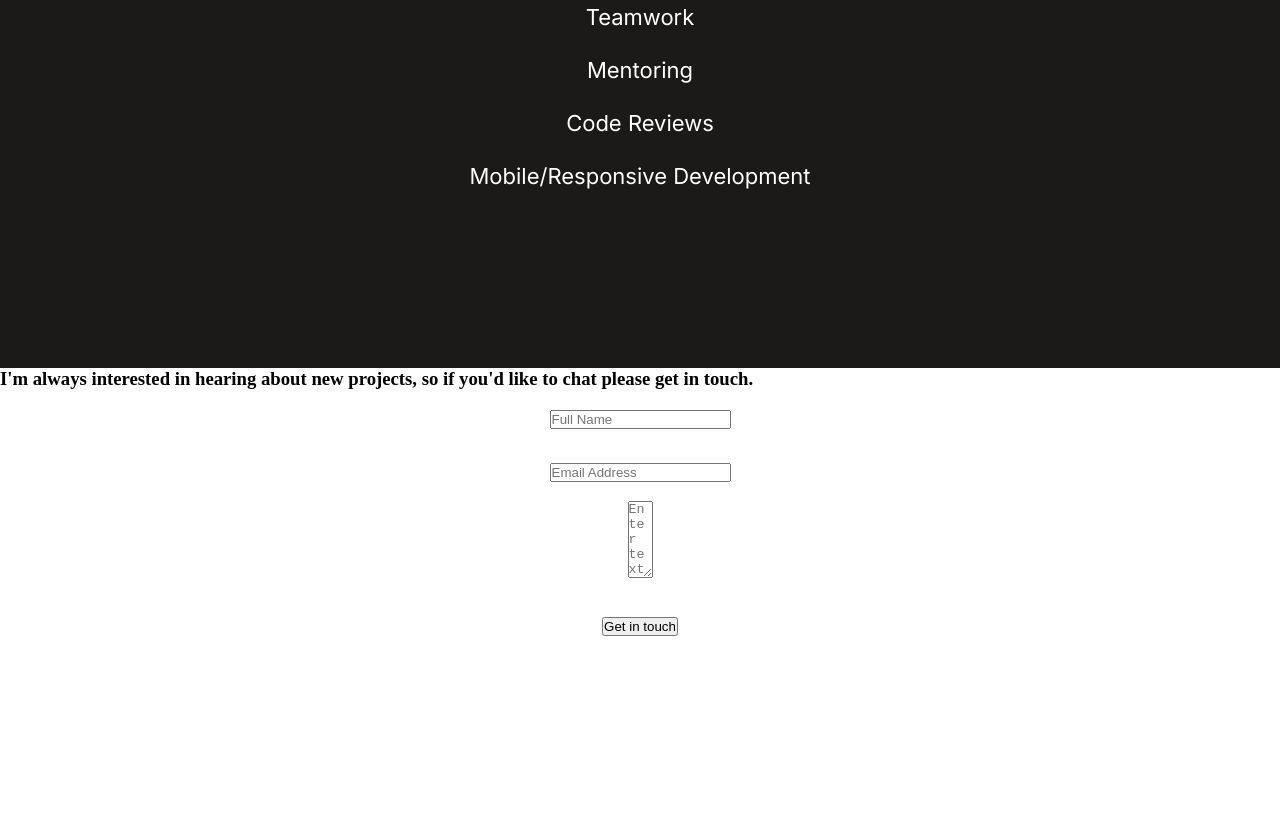
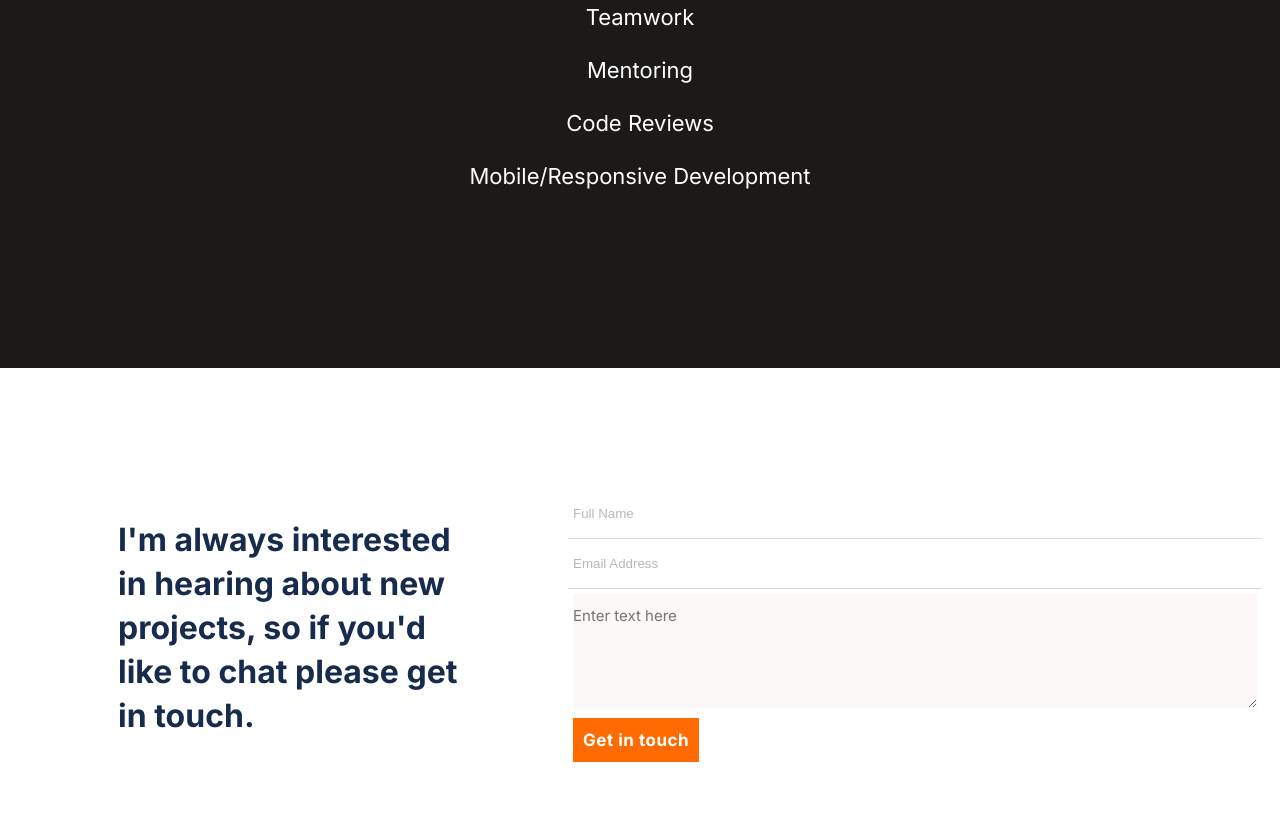
Before and after one commit to Olamarx/cr-form, a plain HTML site: page index.html in a window 1280 px wide. Shown: the part 6339-7177 px from the top of the page. Before the commit the page ends 6989 px from the top, so only its background shows below. Drawn offline with Linux system fonts and the light colour scheme.

Commit message:
Add the form styling

```diff
--- a/css/main.css
+++ b/css/main.css
@@ -325,3 +325,192 @@ li {
 .skills {
   list-style: inside url("../media/svg/circle.svg");
 }
+
+/* form {
+  margin: auto auto;
+  width: 70%;
+  height: 400px;
+} */
+/*
+.form-ul {
+
+} */
+
+/* .input-name, .input-email {
+  height: 30px;
+  width: 400px;
+  /* border-bottom: 1px solid #dbd8d7; */
+/* } */
+
+.form-section {
+  display: flex;
+  flex-direction: column;
+  align-items: center;
+  margin-top: 50px;
+}
+
+.form-section-content {
+  padding: 100px;
+  width: 327px;
+  height: 216px;
+  display: flex;
+  justify-content: center;
+}
+
+.form-section-content-h3 {
+  font-family: 'Inter', sans-serif;
+  font-style: normal;
+  font-weight: 700;
+  font-size: 32px;
+  line-height: 24px;
+  text-align: center;
+  color: #172b4d;
+}
+
+form ul {
+  list-style: none;
+  display: flex;
+  flex-direction: column;
+  gap: 20px;
+}
+
+input {
+  border: 0;
+  opacity: 0.5;
+  width: 327px;
+}
+
+.hr-form {
+  width: 100%;
+  height: 1px;
+  background: #dbd8d7;
+  opacity: 0.3;
+}
+
+form li {
+  display: flex;
+  justify-content: center;
+}
+
+.form-li {
+  height: 50px;
+  border-bottom: 1px solid #dbd8d7;
+}
+
+.form-textarea {
+  font-family: 'Inter', sans-serif;
+  font-style: normal;
+  font-weight: 400;
+  font-size: 15px;
+  line-height: 44px;
+  color: #3c3a39;
+  background: #fbf8f7;
+  width: 100%;
+  border: 0;
+}
+
+form button {
+  background-color: #ff6b00;
+  border: 0;
+  font-family: 'Inter', sans-serif;
+  font-size: 17px;
+  font-style: normal;
+  font-weight: 700;
+  line-height: 24px;
+  letter-spacing: 0.03em;
+  text-align: center;
+  color: #fff;
+  padding: 10px;
+  transition: all 0.5s ease-out;
+}
+
+.righthand-of-logo-2 {
+  display: none;
+}
+
+form button:hover {
+  color: #ff6b00;
+  background-color: #fff;
+  border: 1px solid #f56b00;
+}
+
+
+/* footer {
+  height: 30vh;
+  display: flex;
+  align-items: flex-end;
+  justify-content: center;
+}
+
+footer ul {
+  width: 100%;
+  height: 80px;
+  display: flex;
+  justify-content: center;
+  align-items: center;
+  gap: 1.5rem;
+  border-top: 1px solid #dfe1e6;
+  list-style: none;
+}
+
+footer img {
+  width: 1.5rem;
+} */
+
+@media screen and (min-width: 768px) {
+  form ul {
+    list-style: none;
+    display: flex;
+    flex-direction: column;
+    gap: 0;
+  }
+
+  .form-section {
+    display: flex;
+    flex-direction: row;
+    justify-content: center;
+  }
+
+  .form-section-content {
+    display: flex;
+    justify-content: center;
+    align-items: flex-end;
+    padding: 0 100px 100px 100px;
+    width: 550px;
+    height: 200px;
+    margin: 0;
+    margin-top: 220px;
+  }
+
+  .form-section-content-h3 {
+    font-family: 'Inter', sans-serif;
+    font-style: normal;
+    font-weight: 700;
+    font-size: 32px;
+    margin-top: 50px;
+    line-height: 44px;
+    text-align: start;
+    color: #172b4d;
+  }
+
+  .get-in-touch {
+    display: flex;
+    justify-content: flex-start;
+  }
+
+  .form-textarea {
+    height: 114px;
+    width: 684px;
+    margin: 0;
+  }
+
+  .form-li {
+    height: 50px;
+    border-bottom: 1px solid #dbd8d7;
+  }
+
+  .form-li input {
+    width: 684px;
+  }
+
+}
```
